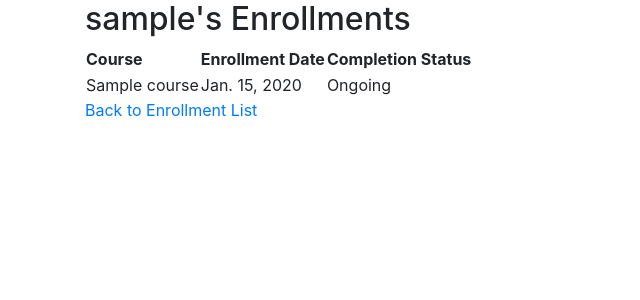
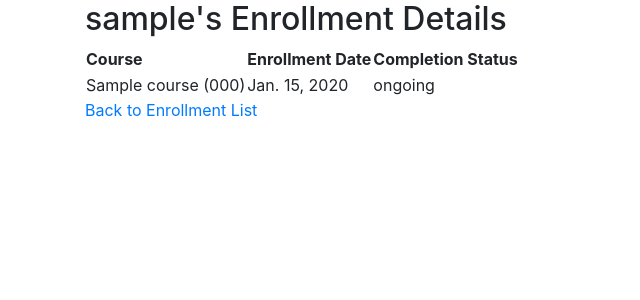
Before and after one commit to bonheurNE07/ATTSYS, a Django app: template students/templates/students/student_enrollment_detail.html in a window 1280 px wide. Shown: the part 56-356 px from the top of the page, without its empty margins (0-640 px from the left). Run offline with Django 3.2, Linux system fonts and the light colour scheme; the template is opened without the code that fills it: values that come from a table or form of the project are taken from there, others are empty; tables that the repository leaves empty hold one stand-in row (values such as "Sample post"); some libraries are stand-ins or nearby versions.

Commit message:
templates implementation terminated

```diff
--- a/students/templates/students/confirm_delete_enrollment.html
+++ b/students/templates/students/delete_enrollment.html
@@ -1,8 +1,8 @@
 {% extends 'core/base.html' %}
 
 {% block content %}
-<h2>Confirm Deletion</h2>
-<p>Are you sure you want to delete the enrollment of {{ enrollment.student.user.username }} in {{ enrollment.course.name }}?</p>
+<h2>Delete Enrollment</h2>
+<p>Are you sure you want to delete the enrollment of {{ enrollment.student }} in {{ enrollment.course }}?</p>
 <form method="post">
     {% csrf_token %}
     <button type="submit">Yes, delete</button>
--- a/students/templates/students/add_edit_enrollment.html
+++ b/students/templates/students/edit_enrollment.html
@@ -1,11 +1,11 @@
 {% extends 'core/base.html' %}
 
 {% block content %}
-<h2>{% if enrollment %}Edit Enrollment{% else %}Add Enrollment{% endif %}</h2>
+<h2>Edit Enrollment</h2>
 <form method="post">
     {% csrf_token %}
     {{ form.as_p }}
-    <button type="submit">{% if enrollment %}Update{% else %}Add{% endif %} Enrollment</button>
+    <button type="submit">Update Enrollment</button>
 </form>
 <a href="{% url 'students:enrollment_list' %}">Back to Enrollment List</a>
 {% endblock %}
--- a/students/templates/students/student_enrollment_detail.html
+++ b/students/templates/students/student_enrollment_detail.html
@@ -1,7 +1,7 @@
 {% extends 'core/base.html' %}
 
 {% block content %}
-<h2>{{ student.user.username }}'s Enrollments</h2>
+<h2>{{ student.user.username }}'s Enrollment Details</h2>
 <table>
     <thead>
         <tr>
@@ -13,9 +13,9 @@
     <tbody>
         {% for enrollment in enrollments %}
         <tr>
-            <td>{{ enrollment.course.name }}</td>
+            <td>{{ enrollment.course }}</td>
             <td>{{ enrollment.enrollment_date }}</td>
-            <td>{{ enrollment.get_completion_status_display }}</td>
+            <td>{{ enrollment.completion_status }}</td>
         </tr>
         {% endfor %}
     </tbody>
```
Also changed, not shown: students/templates/students/add_enrollment.html (added, +11 -0 lines), students/templates/students/enrollment_list.html (+4 -4 lines).
